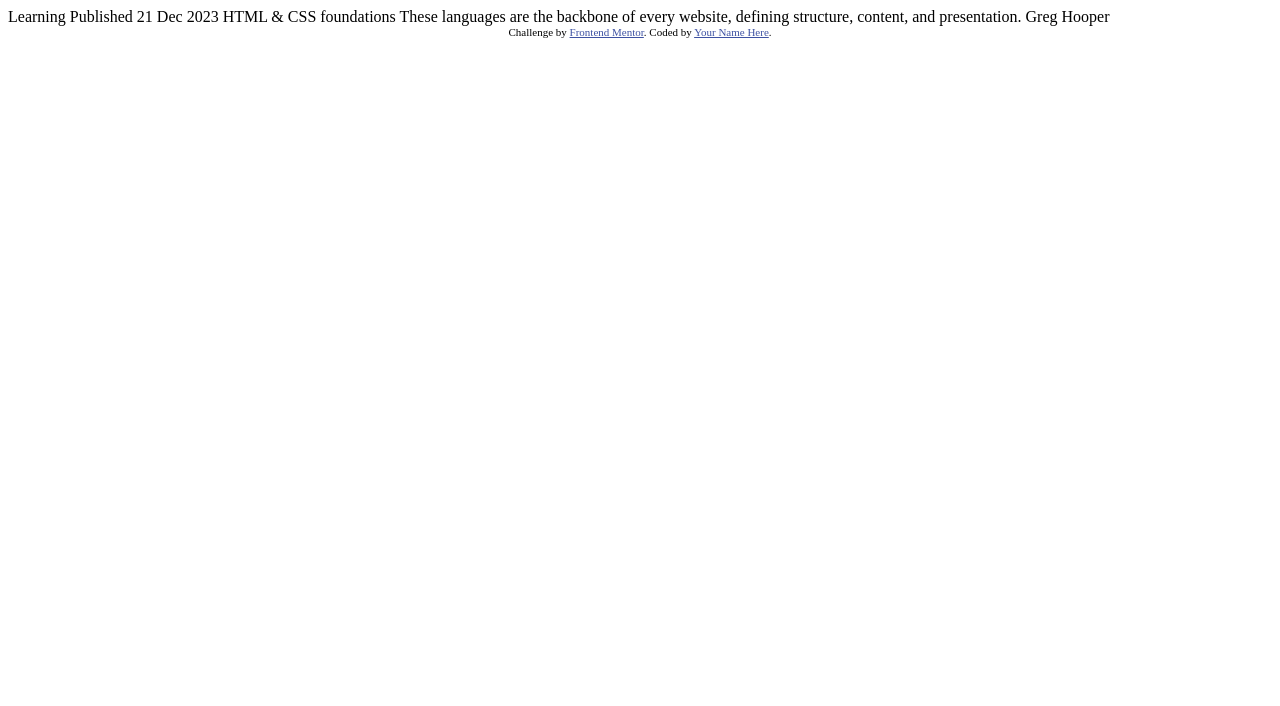
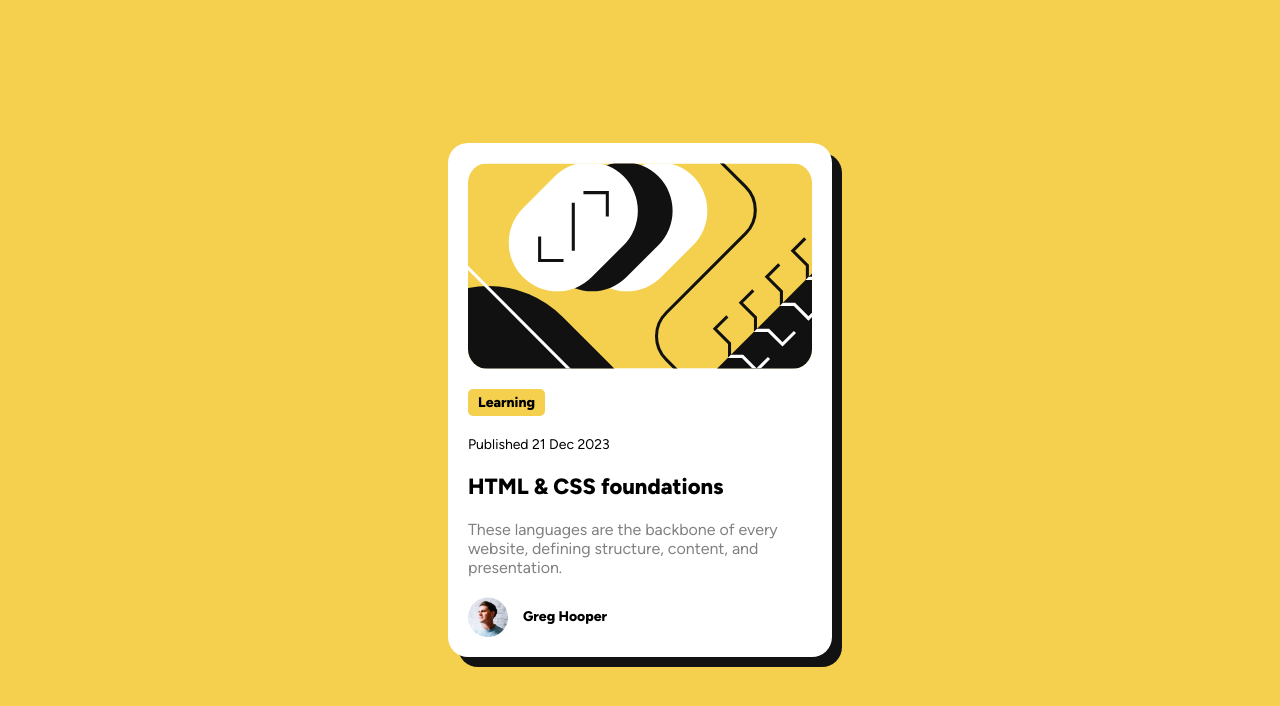
Before and after one commit to zmoerema/frontend-mentor-blog-preview-card-2.0, a plain HTML site: page index.html in a window 1280 px wide. Drawn offline with Linux system fonts and the light colour scheme.

Commit message:
css done

```diff
--- a/index.html
+++ b/index.html
@@ -5,30 +5,21 @@
   <meta name="viewport" content="width=device-width, initial-scale=1.0"> <!-- displays site properly based on user's device -->
 
   <link rel="icon" type="image/png" sizes="32x32" href="./assets/images/favicon-32x32.png">
+  <link rel="stylesheet" href="styles.css">
 
   <title>Frontend Mentor | Blog preview card</title>
-
-  <!-- Feel free to remove these styles or customise in your own stylesheet 👍 -->
-  <style>
-    .attribution { font-size: 11px; text-align: center; }
-    .attribution a { color: hsl(228, 45%, 44%); }
-  </style>
 </head>
 <body>
-
-  Learning
-
-  Published 21 Dec 2023
-
-  HTML & CSS foundations
-
-  These languages are the backbone of every website, defining structure, content, and presentation.
-
-  Greg Hooper
-
-  <div class="attribution">
-    Challenge by <a href="https://www.frontendmentor.io?ref=challenge" target="_blank">Frontend Mentor</a>.
-    Coded by <a href="#">Your Name Here</a>.
-  </div>
+  <main>
+    <img src="assets/images/illustration-article.svg" alt="illustration-article" id="illustration-article">
+    <p class="tag">Learning</p>
+    <p id="date">Published 21 Dec 2023</p>
+    <h1 id="article-title">HTML & CSS foundations</h1>
+    <p id="article-summary">These languages are the backbone of every website, defining structure, content, and presentation.</p>
+    <div id="author-infos">
+      <img src="assets/images/image-avatar.webp" alt="author-pic" id="author-pic">
+      <p id="author-name">Greg Hooper</p>
+    </div>
+  </main>
 </body>
 </html>
--- /dev/null
+++ b/styles.css
@@ -0,0 +1,141 @@
+:root {
+    --Yellow: hsl(47, 88%, 63%);
+    --White: hsl(0, 0%, 100%);
+    --Grey: hsl(0, 0%, 50%);
+    --Black: hsl(0, 0%, 7%);
+}
+
+@font-face {
+    font-family: 'Figtree';
+    src: url('../assets/fonts/Figtree-VariableFont_wght.ttf') format('truetype');
+    font-weight: normal;
+    font-style: normal;
+}
+
+@font-face {
+    font-family: 'Figtree';
+    src: url('../assets/fonts/Figtree-Italic-VariableFont_wght.ttf') format('truetype');
+    font-weight: normal;
+    font-style: italic;
+}
+
+@font-face {
+    font-family: 'Figtree';
+    src: url('../assets/fonts/static/Figtree-ExtraBold.ttf') format('truetype');
+    font-weight: 800;
+    font-style: normal;
+}
+
+@font-face {
+    font-family: 'Figtree';
+    src: url('../assets/fonts/static/Figtree-SemiBold.ttf') format('truetype');
+    font-weight: 600;
+    font-style: normal;
+}
+
+* {
+    box-sizing: border-box;
+    margin: 0;
+    padding: 0;
+}
+
+body {
+    font-family: 'Figtree', sans-serif;
+    background-color: var(--Yellow);
+
+    display: flex;
+    justify-content: center;
+    align-items: center;
+    height: 100vh;
+}
+
+main {
+    box-shadow: 10px 10px var(--Black);
+    background-color: var(--White);
+    border-radius: 20px;
+    padding: 20px;
+
+    display: flex;
+    flex-direction: column;
+    justify-content: center;
+    gap: 20px;
+}
+
+#illustration-article {
+    border-radius: 20px;
+    width: 100%;
+    height: auto;
+}
+
+.tag {
+    background-color: var(--Yellow);
+    border-radius: 5px;
+    font-weight: 800;
+    padding: 5px 10px;
+
+    width: -moz-fit-content;
+    width: fit-content;
+}
+
+#article-title {
+    color: var(--Dark-blue);
+    font-weight: 800;
+}
+
+#article-title:hover {
+    color: var(--Yellow);
+}
+
+#article-summary {
+    color: var(--Grey);
+}
+
+#author-infos {
+    display: flex;
+    align-items: center;
+    gap: 15px;
+}
+
+#author-pic {
+    width: 2.5em;
+}
+
+#author-name {
+    font-weight: 800;
+}
+
+@media only screen and (max-width: 768px){
+    main {
+        max-width: 327px;
+    }
+
+    p {
+        font-size: 12px;
+    }
+
+    #article-title {
+        font-size: 20px;
+    }
+
+    #article-summary {
+        font-size: 14px;
+    }
+}
+
+@media only screen and (min-width: 769px){
+    main {
+        max-width: 384px;
+    }
+
+    p {
+        font-size: 14px;
+    }
+
+    #article-title {
+        font-size: 22px;
+    }
+
+    #article-summary {
+        font-size: 16px;
+    }
+}
```
